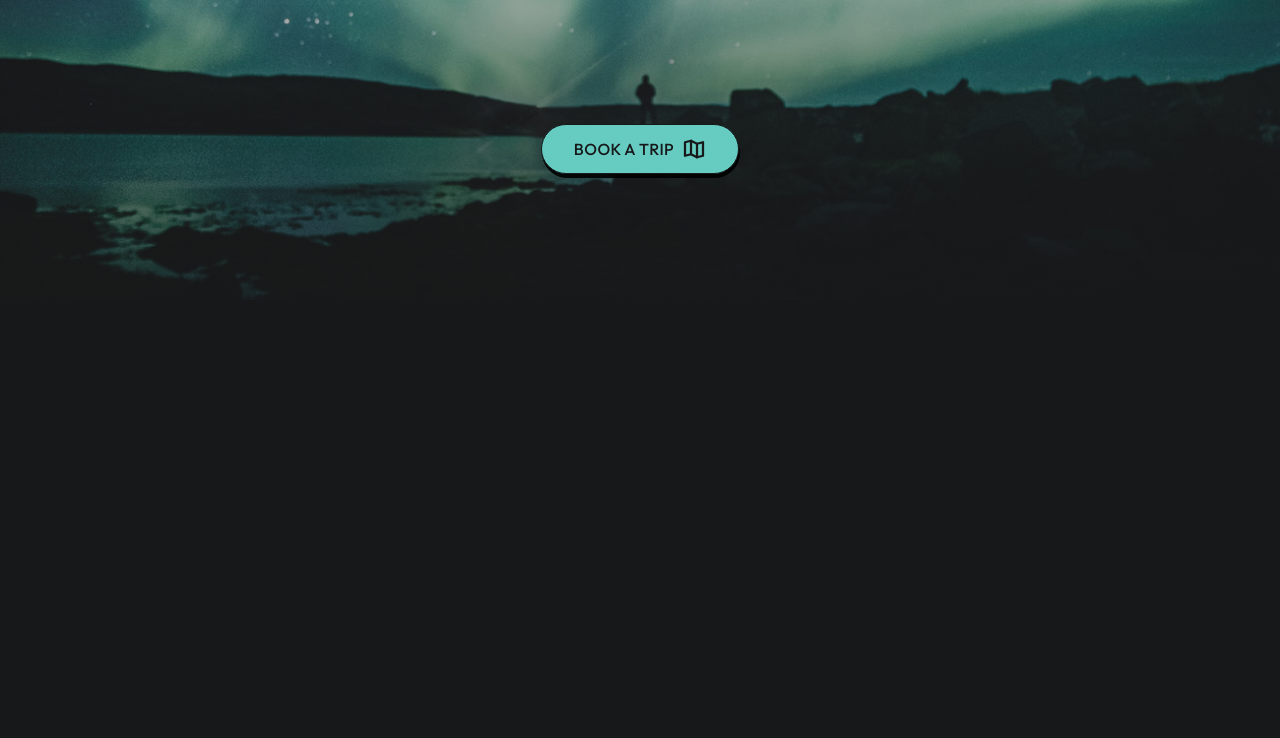
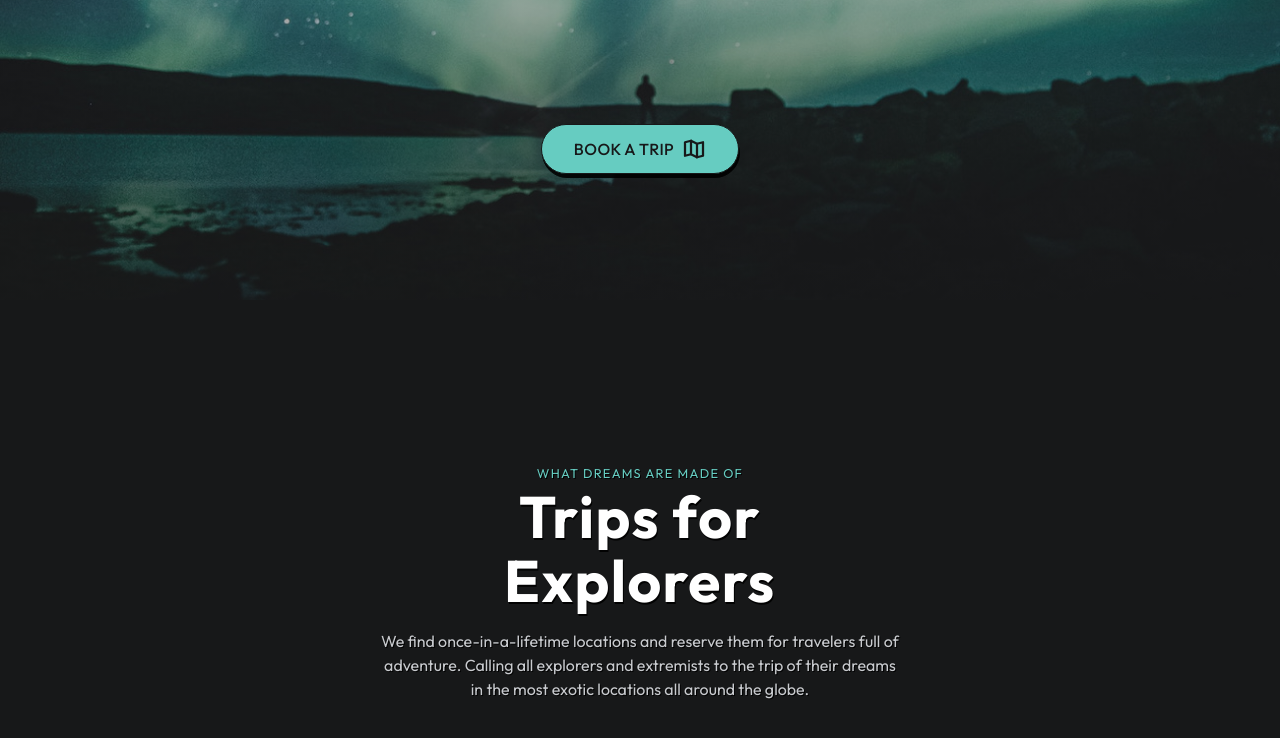
Before and after one commit to rparias/parallax-landing-page, a website built with Vite: page index.html in a window 1280 px wide. Shown: the part 500-1238 px from the top of the page. Before the commit the page ends 928 px from the top, so only its background shows below. Built offline with nearby package versions, Linux system fonts and the light colour scheme.

Commit message:
adds the main content

```diff
--- a/index.html
+++ b/index.html
@@ -2,15 +2,15 @@
 <html lang="en">
   <head>
     <meta charset="UTF-8" />
-    <link rel="icon" type="image/svg+xml" href="favicon.svg" />
+    <link rel="icon" type="image/svg+xml" href="./images/logomark.svg" />
     <meta name="viewport" content="width=device-width, initial-scale=1.0" />
     <meta name="color-scheme" content="dark" />
     <link rel="preconnect" href="https://fonts.googleapis.com">
     <link rel="preconnect" href="https://fonts.gstatic.com" crossorigin>
     <link href="https://fonts.googleapis.com/css2?family=Outfit:wght@400;500;700&display=swap" rel="stylesheet">
-    <title>Vite App</title>
+    <title>Traverse Landing Page</title>
   </head>
-  <body class="bg-bkg text-white selection:bg-accent selection:text-bkg overflow-hidden">
+  <body class="bg-bkg text-white selection:bg-accent selection:text-bkg">
     <div id="parallax">
       <nav class="grid place-items-center absolute w-full top-0 z-50 drop-shadow-text-sm" aria-label="Primary Navigation">
         <a href="/" aria-label="Go Home" class="p-1 m-4 focus:outline-none focus-visible:ring-4 ring-accent rounded-full transition-shadow">
@@ -40,6 +40,15 @@
           <svg xmlns="http://www.w3.org/2000/svg" width="24" height="24" fill="currentColor" viewBox="0 0 256 256"><rect width="256" height="256" fill="none"></rect><polyline points="96 184 32 200 32 56 96 40" fill="none" stroke="currentColor" stroke-linecap="round" stroke-linejoin="round" stroke-width="24"></polyline><polygon points="160 216 96 184 96 40 160 72 160 216" fill="none" stroke="currentColor" stroke-linecap="round" stroke-linejoin="round" stroke-width="24"></polygon><polyline points="160 72 224 56 224 200 160 216" fill="none" stroke="currentColor" stroke-linecap="round" stroke-linejoin="round" stroke-width="24"></polyline></svg>
         </a>
       </header>
+      <main class="relative mt-16 sm:mt-24 lg:mt-40 pb-16 -mb-16 grid gap-16 sm:gap-24 lg:gap-40 overflow-hidden">
+        <section aria-labelledby="headline" class="container grid gap-4 text-center max-w-prose">
+          <div>
+            <small class="tracking-widest text-accent uppercase drop-shadow-text-sm">WHAT DREAMS ARE MADE OF</small>
+            <h2 id="headline" class="text-3xl font-bold tracking-wide drop-shadow-text-md">Trips for Explorers</h2>
+          </div>
+          <p class="text-muted drop-shadow-text-sm">We find once-in-a-lifetime locations and reserve them for travelers full of adventure. Calling all explorers and extremists to the trip of their dreams in the most exotic locations all around the globe.</p>
+        </section>
+      </main>
     </div>
     <script type="module" src="/main.js"></script>
   </body>
```
